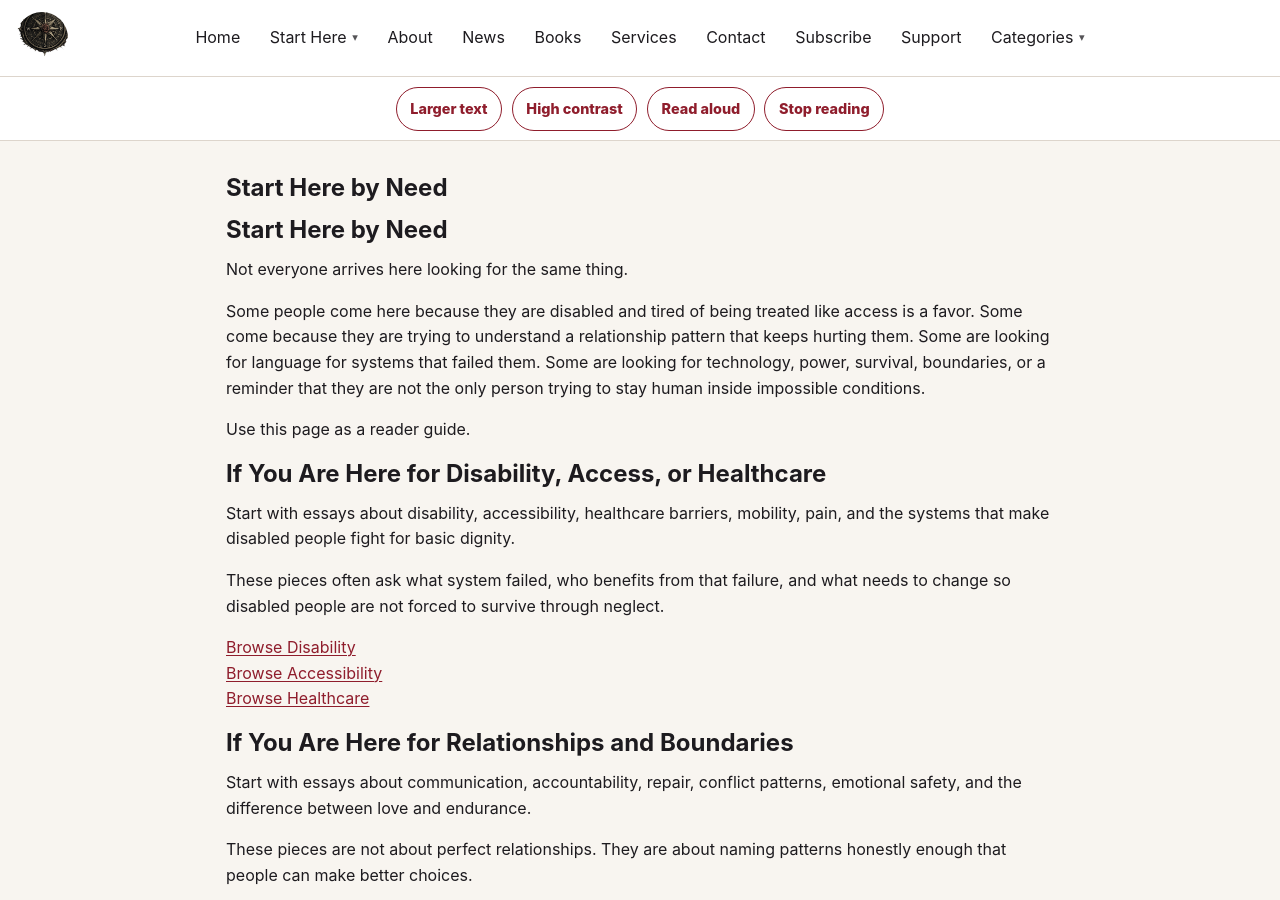
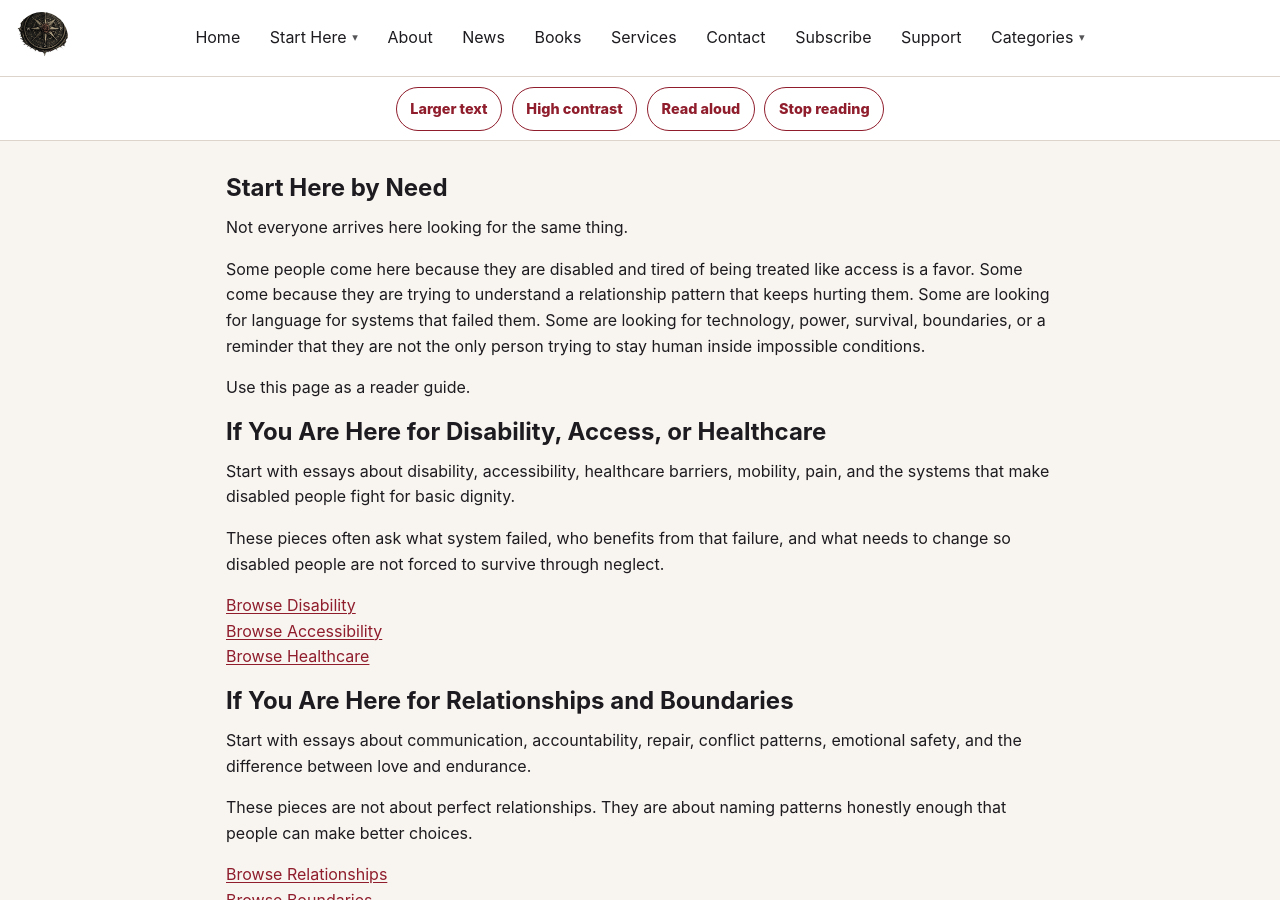
Before and after one commit to cjblackthorn/cjblackthorn.github.io, a Jekyll site: the page built from start-here-by-need.md, in a window 1280 px wide and 900 px high. Built offline with Jekyll 4.4.1, drawn with Linux system fonts in a browser that asks for light colours.

Commit message:
Remove duplicate page headings

```diff
--- a/start-here-by-need.md
+++ b/start-here-by-need.md
@@ -6,8 +6,6 @@ permalink: /start-here-by-need/
 image: /assets/images/blackthorn-field-notes-card.PNG
 plain_summary: "This page helps readers find essays by need, including disability, relationships, systems, survival, technology, services, and support."
 ---
-
-# Start Here by Need
 
 Not everyone arrives here looking for the same thing.
 
```
